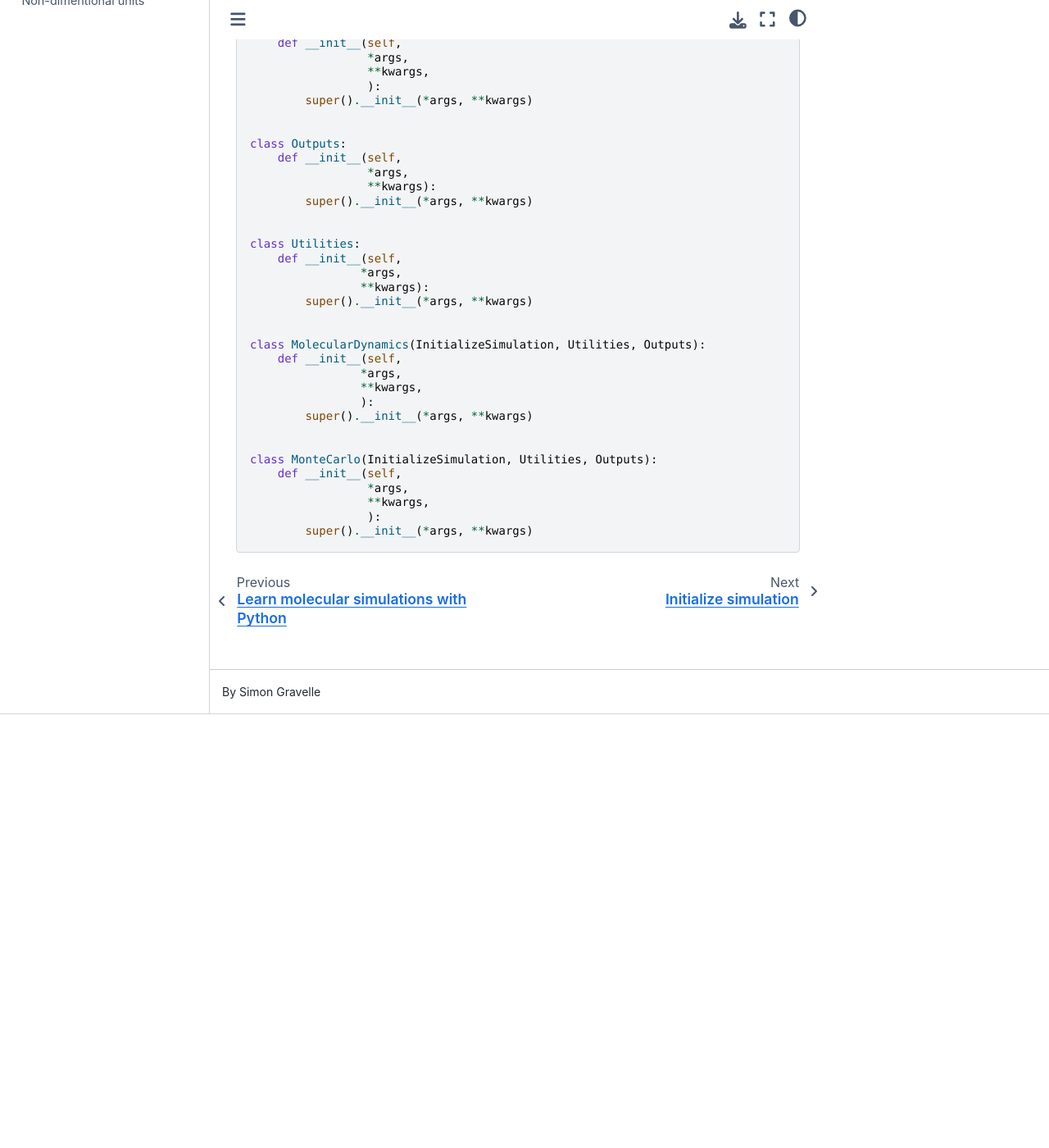
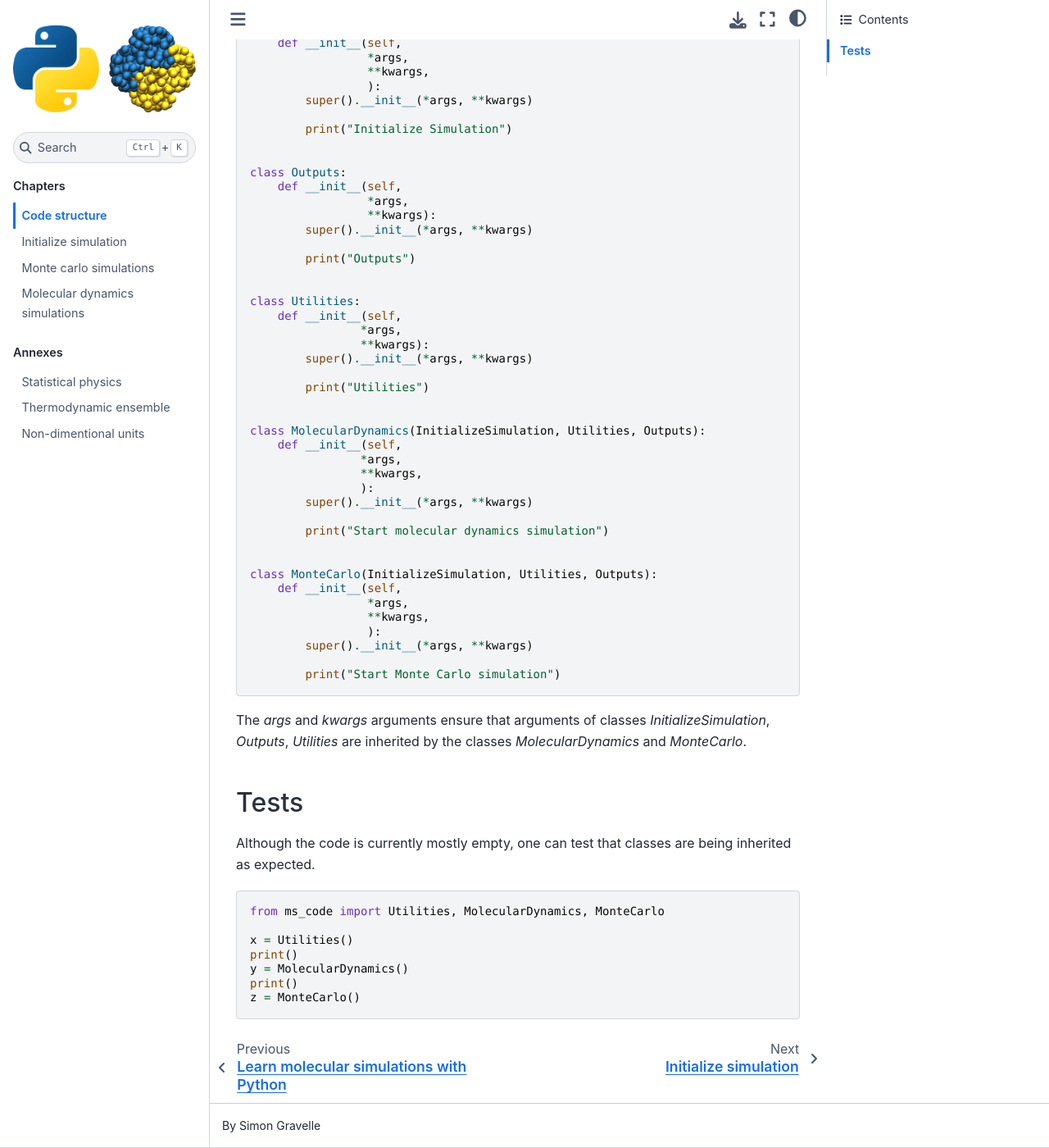
Before and after one commit to mdcourse/mdcourse.github.io, a Sphinx documentation site: the page built from docs/source/chapters/chapter1.rst, in a window 1280 px wide and 1400 px high, scrolled down 529 px. Shown: the whole window at 82% size. Built offline with Sphinx 7.4.7 and the Sphinx Book theme 1.1.4, drawn with Linux system fonts in a browser that asks for light colours; before the commit the page ends 1360 px from its top, so only the background shows below that; some of the changed text lies outside the part shown.

Commit message:
improved chapter 1

```diff
--- a/docs/source/chapters/chapter1.rst
+++ b/docs/source/chapters/chapter1.rst
@@ -15,7 +15,8 @@ and logging of information during the simulations. Class 3 contains some
 functionalities such as pressure or temperature measurements. Finally classes 4
 and 5 are the core Molecular Dynamics and Monte Carlo codes, respectively.
 
-The overall structure of the code is the following:
+Create a blank python file, call it *ms_code.py*, and copy the following
+classes into it:
 
 .. code-block:: python
 
@@ -26,6 +27,8 @@ The overall structure of the code is the following:
                      ):
             super().__init__(*args, **kwargs)
 
+            print("Initialize Simulation")
+
 
     class Outputs:
         def __init__(self,
@@ -33,12 +36,16 @@ The overall structure of the code is the following:
                      **kwargs):
             super().__init__(*args, **kwargs)
 
+            print("Outputs")
+
 
     class Utilities:
         def __init__(self,
                     *args,
                     **kwargs):
             super().__init__(*args, **kwargs)
+
+            print("Utilities")
 
 
     class MolecularDynamics(InitializeSimulation, Utilities, Outputs):
@@ -48,6 +55,8 @@ The overall structure of the code is the following:
                     ):
             super().__init__(*args, **kwargs)
 
+            print("Start molecular dynamics simulation")
+
 
     class MonteCarlo(InitializeSimulation, Utilities, Outputs):
         def __init__(self,
@@ -55,3 +64,25 @@ The overall structure of the code is the following:
                      **kwargs,
                      ):
             super().__init__(*args, **kwargs)
+
+            print("Start Monte Carlo simulation")
+
+The *args* and *kwargs* arguments ensure that arguments of classes
+*InitializeSimulation*, *Outputs*, *Utilities* are inherited by
+the classes *MolecularDynamics* and *MonteCarlo*.
+
+Tests
+-----
+
+Although the code is currently mostly empty, one can test that classes
+are being inherited as expected.
+
+.. code-block:: python
+
+    from ms_code import Utilities, MolecularDynamics, MonteCarlo
+
+    x = Utilities()
+    print()
+    y = MolecularDynamics()
+    print()
+    z = MonteCarlo()
```
Also changed, not shown: other parts of docs/source/chapters/chapter1.rst (+2 -2 lines), 2 other files.
